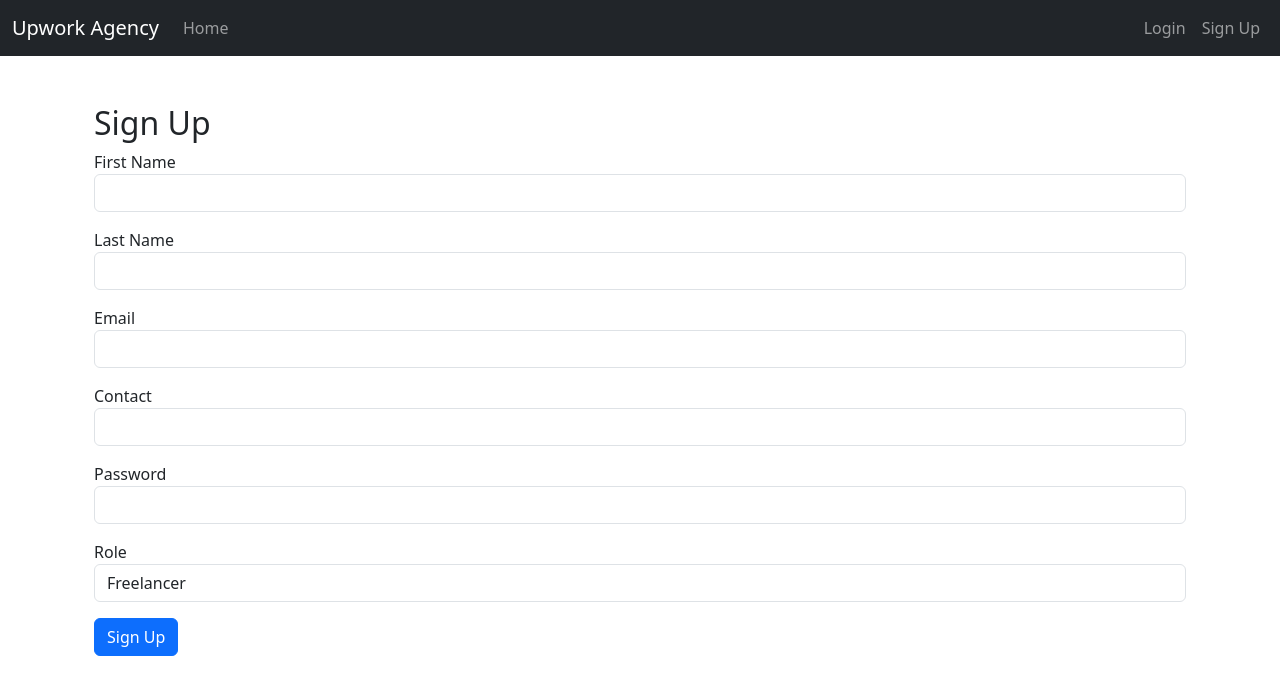
After one commit to AhsanJawaid/agency_management_system, a Flask app: page /signup in a window 1280 px wide. The commit adds this page. Shown: the top 695 px of the page. Run offline with Flask 3, Linux system fonts and the light colour scheme; parts of the project's set-up code (start-up, migrations or seed data) failed here and were passed over.

Commit message:
WebCron & SignUp Work

```diff
--- a/DB_SCHEMA.sql
+++ b/DB_SCHEMA.sql
@@ -6,12 +6,14 @@
     email VARCHAR(255) PRIMARY KEY,
     first_name VARCHAR(100),
     last_name VARCHAR(100),
+    password VARCHAR(255),
     contact VARCHAR(20),
     upwork_profile TEXT,
     connects_balance INT,
     title VARCHAR(255),
     hourly_rate DECIMAL(10, 2),
     milestone_rate DECIMAL(10, 2)
+    is_active TINYINT(1) DEFAULT 1
 );
 
 
--- a/app/auth/forms.py
+++ b/app/auth/forms.py
@@ -1,8 +1,17 @@
 from flask_wtf import FlaskForm
-from wtforms import StringField, PasswordField, SubmitField
-from wtforms.validators import InputRequired
+from wtforms import StringField, PasswordField, SubmitField, SelectField
+from wtforms.validators import DataRequired, Email, Length
 
 class LoginForm(FlaskForm):
-    username = StringField('Username', validators=[InputRequired()])
-    password = PasswordField('Password', validators=[InputRequired()])
+    email = StringField('Email', validators=[DataRequired(), Email()])
+    password = PasswordField('Password', validators=[DataRequired()])
     submit = SubmitField('Login')
+
+class SignupForm(FlaskForm):
+    email = StringField('Email', validators=[DataRequired(), Email()])
+    first_name = StringField('First Name', validators=[DataRequired()])
+    last_name = StringField('Last Name', validators=[DataRequired()])
+    contact = StringField('Contact', validators=[DataRequired()])
+    password = PasswordField('Password', validators=[DataRequired(), Length(min=6)])
+    role = SelectField('Role', choices=[('freelancer', 'Freelancer'), ('manager', 'Manager'), ('admin', 'Admin')])
+    submit = SubmitField('Sign Up')
--- a/app/auth/routes.py
+++ b/app/auth/routes.py
@@ -1,7 +1,8 @@
 from flask import Blueprint, render_template, redirect, url_for, request, flash
-from flask_login import login_user, logout_user
-from .forms import LoginForm
-from ..models import User
+from flask_login import login_user, logout_user, login_required
+from werkzeug.security import generate_password_hash, check_password_hash
+from app.models import db, User, Relationship
+from .forms import LoginForm, SignupForm
 import os
 
 auth = Blueprint('auth', __name__)
@@ -10,14 +11,51 @@
 def login():
     form = LoginForm()
     if form.validate_on_submit():
-        user = User.query.filter_by(username=form.username.data).first()
-        if user and user.password == form.password.data:
+        print("Login form validated")
+        user = User.query.filter_by(email=form.email.data).first()
+        if user and check_password_hash(user.password, form.password.data):
             login_user(user)
-            return redirect(url_for('main.home'))
-        flash('Invalid credentials')
+            flash("Logged in successfully!")
+            return redirect(url_for('main.dashboard'))
+        else:
+            flash("Invalid credentials.")
+    else:
+        print("Form did not validate:", form.errors)
     return render_template('login.html', form=form)
 
+@auth.route('/signup', methods=['GET', 'POST'])
+def signup():
+    form = SignupForm()
+    if form.validate_on_submit():
+        hashed_pw = generate_password_hash(form.password.data)
+        user = User(
+            email=form.email.data,
+            first_name=form.first_name.data,
+            last_name=form.last_name.data,
+            contact=form.contact.data,
+            password=hashed_pw,
+            connects_balance=20,
+            title="New User",
+            hourly_rate=25.0,
+            milestone_rate=100.0
+        )
+        db.session.add(user)
+
+        rel = Relationship(
+            user_email=form.email.data,
+            manager_email=None,
+            role=form.role.data,
+            status="active"
+        )
+        db.session.add(rel)
+        db.session.commit()
+        flash("Account created! Please log in.")
+        return redirect(url_for('auth.login'))
+    return render_template('signup.html', form=form)
+
 @auth.route('/logout')
+@login_required
 def logout():
     logout_user()
+    flash("Logged out successfully!")
     return redirect(url_for('auth.login'))
--- a/app/templates/base.html
+++ b/app/templates/base.html
@@ -16,12 +16,21 @@
 
             <div class="collapse navbar-collapse">
                 <ul class="navbar-nav me-auto">
-                    <li class="nav-item"><a class="nav-link" href="{{ url_for('main.dashboard') }}">Dashboard</a></li>
-                    <li class="nav-item"><a class="nav-link" href="#">Projects</a></li>
-                    <li class="nav-item"><a class="nav-link" href="#">Freelancers</a></li>
+                    <li class="nav-item"><a class="nav-link" href="{{ url_for('main.home') }}">Home</a></li>
+                    {% if current_user.email  %}
+                        <li class="nav-item"><a class="nav-link" href="{{ url_for('main.dashboard') }}">Home</a></li>
+                        <li class="nav-item"><a class="nav-link" href="#">Projects</a></li>
+                        <li class="nav-item"><a class="nav-link" href="#">Freelancers</a></li>
+                    {% endif %}
                 </ul>
                 <ul class="navbar-nav ms-auto">
-                    <li class="nav-item"><a class="nav-link" href="{{ url_for('auth.logout') }}">Logout</a></li>
+                    {% if current_user.email  %}
+                        <li class="nav-item">Welcome, <strong>{{ current_user.first_name }}</strong></li>
+                        <li class="nav-item"><a class="nav-link" href="{{ url_for('auth.logout') }}">Logout</a></li>
+                    {% else %}
+                        <li class="nav-item"><a class="nav-link" href="{{ url_for('auth.login') }}">Login</a></li>
+                        <li class="nav-item"><a class="nav-link" href="{{ url_for('auth.signup') }}">Sign Up</a></li>
+                    {% endif %}
                 </ul>
             </div>
         </div>
--- /dev/null
+++ b/app/templates/signup.html
@@ -0,0 +1,16 @@
+{% extends 'base.html' %}
+{% block content %}
+<div class="container mt-5">
+    <h2>Sign Up</h2>
+    <form method="POST">
+        {{ form.hidden_tag() }}
+        <div class="mb-3">{{ form.first_name.label }} {{ form.first_name(class="form-control") }}</div>
+        <div class="mb-3">{{ form.last_name.label }} {{ form.last_name(class="form-control") }}</div>
+        <div class="mb-3">{{ form.email.label }} {{ form.email(class="form-control") }}</div>
+        <div class="mb-3">{{ form.contact.label }} {{ form.contact(class="form-control") }}</div>
+        <div class="mb-3">{{ form.password.label }} {{ form.password(class="form-control") }}</div>
+        <div class="mb-3">{{ form.role.label }} {{ form.role(class="form-control") }}</div>
+        {{ form.submit(class="btn btn-primary") }}
+    </form>
+</div>
+{% endblock %}
--- a/seed.py
+++ b/seed.py
@@ -4,6 +4,7 @@
 from datetime import date, timedelta
 import random
 from sqlalchemy import text
+from werkzeug.security import generate_password_hash
 
 app = create_app()
 fake = Faker()
@@ -62,6 +63,7 @@
             email=email,
             first_name=fake.first_name(),
             last_name=fake.last_name(),
+            password=generate_password_hash("Default1"),
             contact=fake.phone_number(),
             upwork_profile=fake.url(),
             connects_balance=random.randint(10, 60),
```
Also changed, not shown: app/__init__.py (+8 -7 lines), app/auth/__init__.py (+7 -4 lines), app/models.py (+16 -1 lines), app/modules/upwork_cron.py (added, +58 -0 lines), app/modules/web_cron.py (added, +24 -0 lines), app/templates/login.html (+9 -1 lines), requirements.txt (added, +12 -0 lines), scripts.txt (+8 -0 lines), 2 other files.
